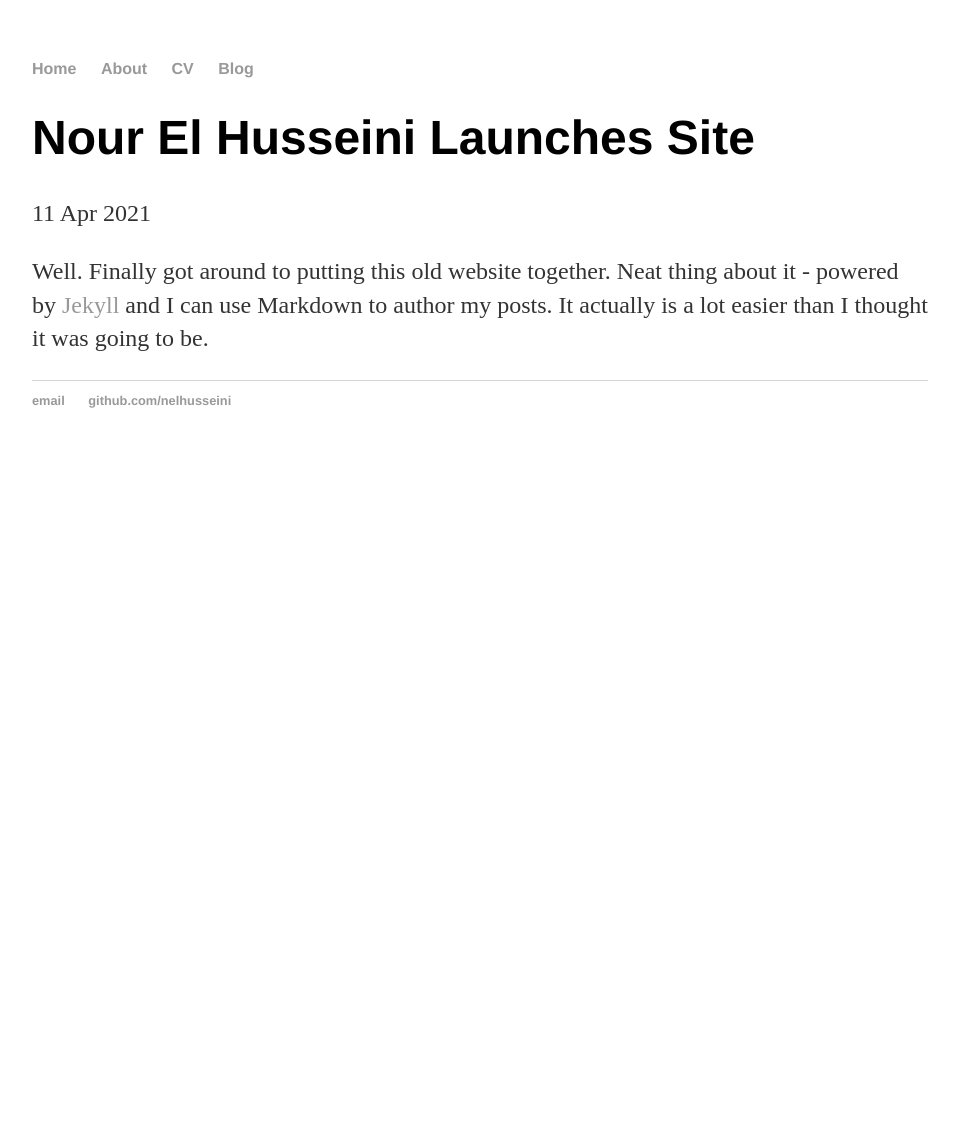
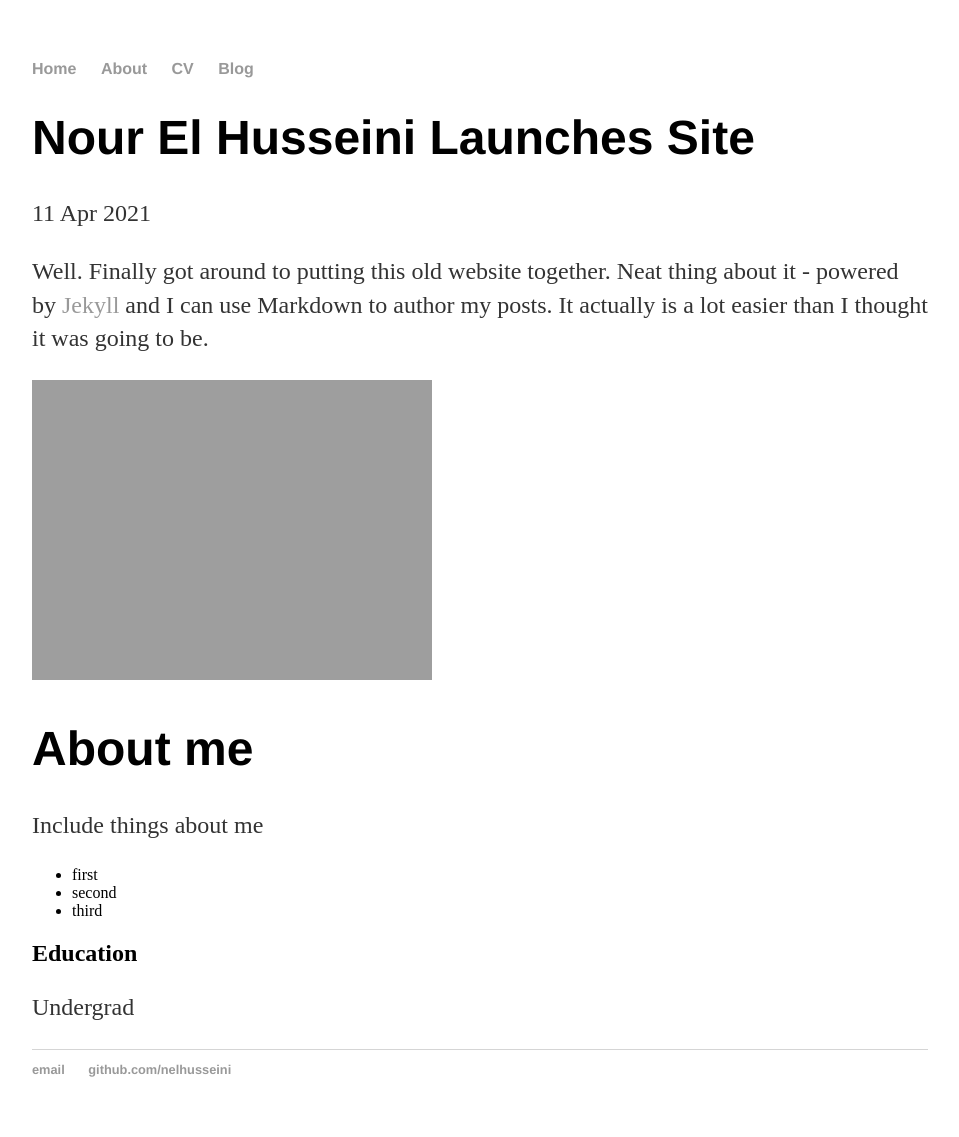
Before and after one commit to tinydeltas/nelhusseini.github.io, a Jekyll site: the page built from _posts/2021-04-11-nour-el-husseini-first.md, in a window 1280 px wide. Shown: the whole page, without its empty margins (160-1119 px from the left). Built offline with Jekyll 4.4.1, drawn with Linux system fonts in a browser that asks for light colours; before the commit the page ends 900 px from its top, so only the background shows below that.

Commit message:
Update 2021-04-11-nour-el-husseini-first.md

```diff
--- a/_posts/2021-04-11-nour-el-husseini-first.md
+++ b/_posts/2021-04-11-nour-el-husseini-first.md
@@ -5,3 +5,15 @@
 ---
 
 Well. Finally got around to putting this old website together. Neat thing about it - powered by [Jekyll](http://jekyllrb.com) and I can use Markdown to author my posts. It actually is a lot easier than I thought it was going to be.
+
+![](https://github.com/nelhusseini/master/images/IMG_4878_Original.jpg)
+
+# About me
+
+Include things about me
+* first
+* second
+* third
+
+## Education
+Undergrad
```
